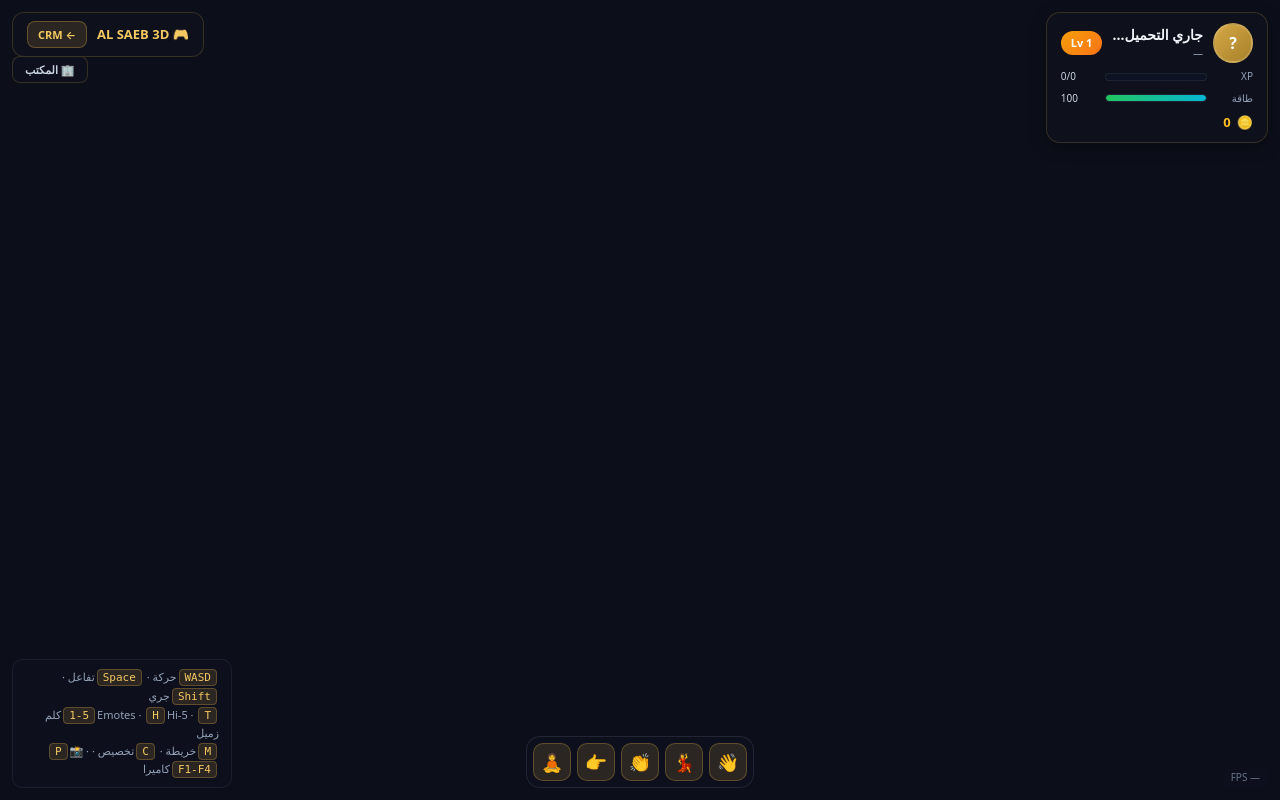
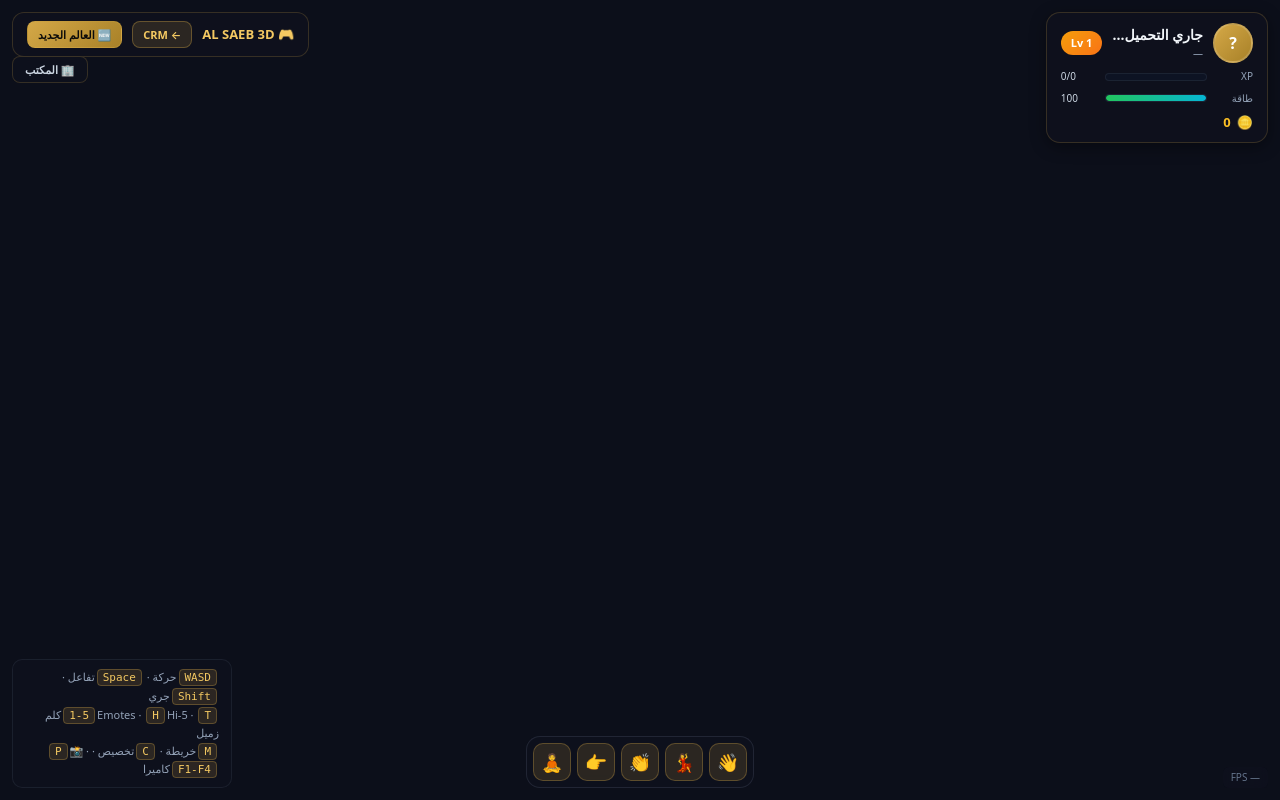
Before and after one commit to heshamhussin961-design/gamified-crm, a Flask app: page /game in a window 1280 px wide. Run offline with Flask 3, Linux system fonts and the light colour scheme; some libraries are stand-ins or nearby versions.

Commit message:
Add "العالم الجديد" button in game3d HUD linking to /world
Makes the new open-world engine reachable in one click from the existing
3D world, since /world is a separate route users weren't navigating to.

Co-Authored-By: Claude Opus 4.7 <noreply@anthropic.com>

```diff
--- a/templates/game3d.html
+++ b/templates/game3d.html
@@ -338,6 +338,7 @@ window.addEventListener('unhandledrejection', (e) => console.error('[3d promise]
   <div class="hud-brand">
     <span class="hud-brand-title">🎮 AL SAEB 3D</span>
     <button class="hud-back-btn" onclick="location.href='/agent'">← CRM</button>
+    <button class="hud-back-btn" onclick="location.href='/world'" style="background:linear-gradient(135deg,#D4A847,#A88128);color:#0a0a0a;font-weight:800">🆕 العالم الجديد</button>
   </div>
   <div class="hud-scene-badge" id="scene-badge">🏢 المكتب</div>
   <div class="fps-counter" id="fps">— FPS</div>
```
